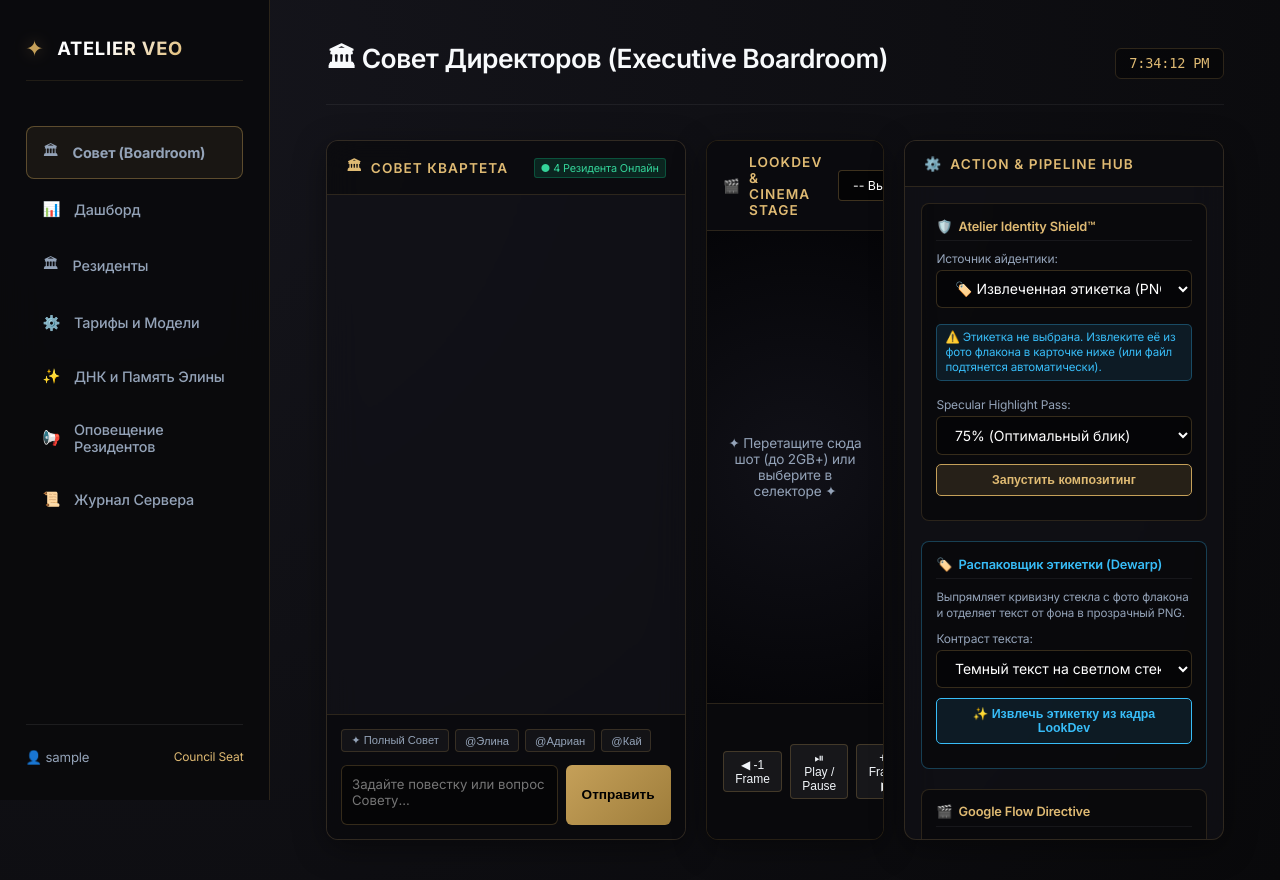
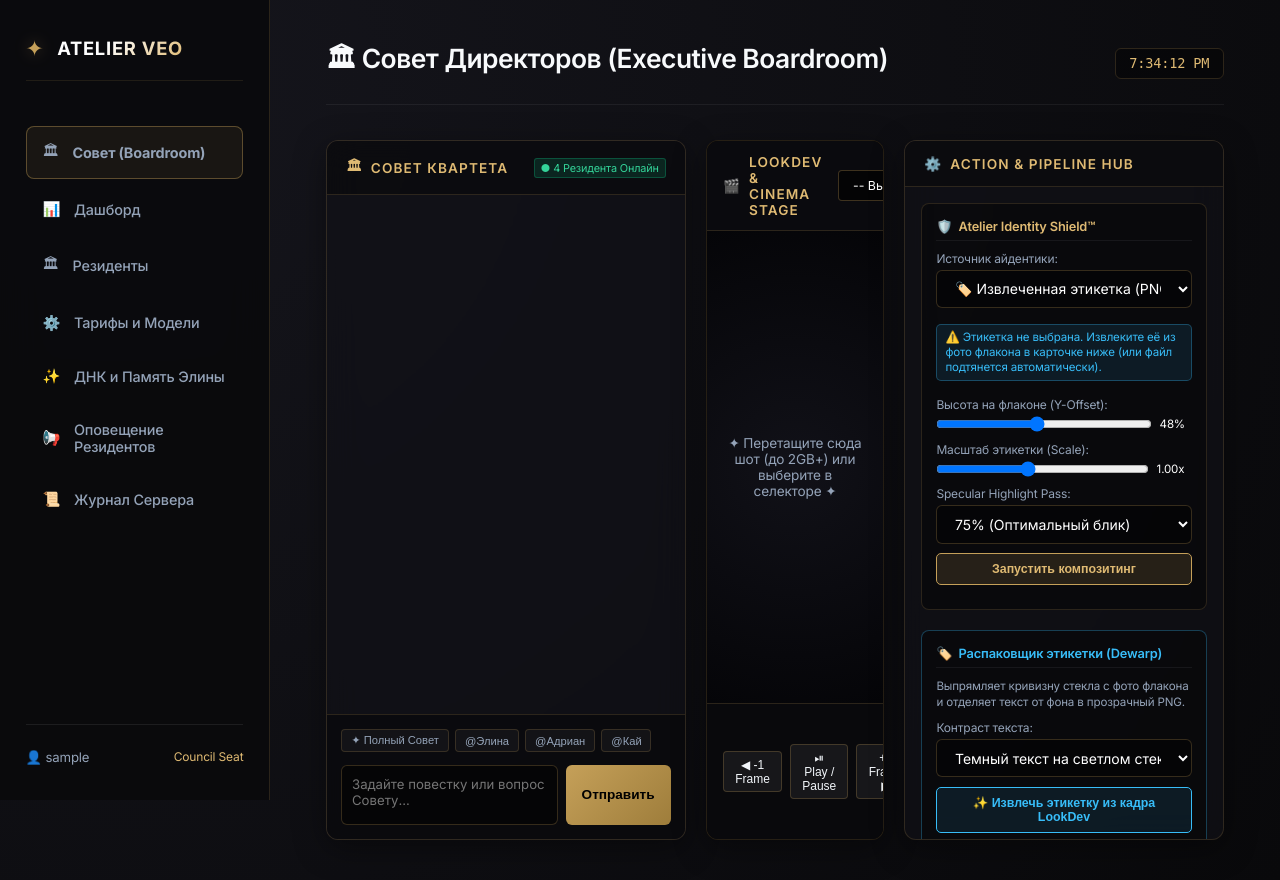
Before and after one commit to sevlani787/atelier-veo-elina, a FastAPI app: template admin/templates/boardroom.html in a window 1280 px wide. Run offline with FastAPI, Linux system fonts and the light colour scheme; the template is opened without the code that fills it: most values are stand-ins (such as "Sample title", 1, 10 or a date in 2020).

Commit message:
feat(boardroom): spatial placement passport and reference-with-label controls in Identity Shield

```diff
--- a/admin/app.py
+++ b/admin/app.py
@@ -272,6 +272,9 @@ class ShieldRunRequest(BaseModel):
     media_path: str
     logo_text: str = "SHIKŨMO"
     label_image: Optional[str] = None
+    reference_with_label: Optional[str] = None
+    y_offset: Optional[float] = None
+    scale: float = 1.0
     curvature: float = 0.25
     specular: float = 0.75
 
@@ -335,6 +338,12 @@ async def boardroom_run_shield(payload: ShieldRunRequest, username: str = Depend
     ]
     if payload.label_image and os.path.exists(payload.label_image):
         cmd.extend(["--label-image", str(payload.label_image)])
+    if payload.reference_with_label and os.path.exists(payload.reference_with_label):
+        cmd.extend(["--reference-with-label", str(payload.reference_with_label)])
+    if payload.y_offset is not None:
+        cmd.extend(["--y-offset", str(payload.y_offset)])
+    if payload.scale != 1.0:
+        cmd.extend(["--scale", str(payload.scale)])
 
     try:
         proc = subprocess.run(cmd, capture_output=True, text=True, timeout=120)
@@ -370,6 +379,13 @@ async def boardroom_extract_label(payload: ExtractLabelRequest, username: str =
         proc = subprocess.run(cmd, capture_output=True, text=True, timeout=60)
         if proc.returncode == 0:
             clean_ref_file = output_dir / f"clean_ref_{input_path.stem}.jpg"
+            profile_file = output_dir / f"profile_{input_path.stem}.json"
+            profile_data = None
+            if profile_file.exists():
+                try:
+                    profile_data = json.loads(profile_file.read_text(encoding="utf-8"))
+                except Exception:
+                    pass
             return JSONResponse(content={
                 "status": "success",
                 "output_file": output_file.name,
@@ -377,7 +393,12 @@ async def boardroom_extract_label(payload: ExtractLabelRequest, username: str =
                 "preview_url": f"/media_stream?path={str(output_file)}",
                 "clean_ref_file": clean_ref_file.name if clean_ref_file.exists() else None,
                 "clean_ref_path": str(clean_ref_file) if clean_ref_file.exists() else None,
-                "clean_ref_url": f"/media_stream?path={str(clean_ref_file)}" if clean_ref_file.exists() else None
+                "clean_ref_url": f"/media_stream?path={str(clean_ref_file)}" if clean_ref_file.exists() else None,
+                "profile_file": profile_file.name if profile_file.exists() else None,
+                "profile_path": str(profile_file) if profile_file.exists() else None,
+                "profile_data": profile_data,
+                "reference_packshot_path": str(input_path),
+                "reference_packshot_name": input_path.name
             })
         else:
             return JSONResponse(content={"status": "error", "detail": proc.stderr or proc.stdout})
--- a/admin/templates/boardroom.html
+++ b/admin/templates/boardroom.html
@@ -552,6 +552,27 @@
                     </div>
                 </div>
 
+                <div id="shield-spatial-badge" style="display:none; font-size:0.7rem; color:#10b981; background:rgba(16,185,129,0.1); padding:4px 7px; border-radius:4px; border:1px solid rgba(16,185,129,0.25); margin: 0.35rem 0; line-height: 1.3;">
+                    📍 <b>Референс позиции:</b> <span id="spatial-ref-name">-</span><br>
+                    <span>Высота Y: <b id="spatial-y-val">48%</b> | Ширина: <b id="spatial-w-val">60%</b></span>
+                </div>
+
+                <div class="param-row">
+                    <span class="param-label">Высота на флаконе (Y-Offset):</span>
+                    <div style="display: flex; gap: 0.5rem; align-items: center; flex: 1;">
+                        <input type="range" id="shield-y-offset" min="20" max="80" value="48" style="flex: 1;" oninput="document.getElementById('shield-y-val-disp').textContent = this.value + '%'">
+                        <span id="shield-y-val-disp" style="font-size: 0.72rem; color: #fff; width: 32px;">48%</span>
+                    </div>
+                </div>
+
+                <div class="param-row">
+                    <span class="param-label">Масштаб этикетки (Scale):</span>
+                    <div style="display: flex; gap: 0.5rem; align-items: center; flex: 1;">
+                        <input type="range" id="shield-scale" min="70" max="140" value="100" style="flex: 1;" oninput="document.getElementById('shield-scale-val-disp').textContent = (this.value / 100).toFixed(2) + 'x'">
+                        <span id="shield-scale-val-disp" style="font-size: 0.72rem; color: #fff; width: 35px;">1.00x</span>
+                    </div>
+                </div>
+
                 <div class="param-row">
                     <span class="param-label">Specular Highlight Pass:</span>
                     <select id="shield-specular">
@@ -563,6 +584,7 @@
                 <button class="card-btn" onclick="runShieldAction()">Запустить композитинг</button>
                 <div id="shield-status" style="font-size: 0.7rem; color: var(--text-dim);"></div>
                 <input type="hidden" id="shield-custom-label" value="">
+                <input type="hidden" id="shield-ref-packshot" value="">
             </div>
 
             <!-- Card 2: Flacon Label Extractor (From Bottle Photo) -->
@@ -932,6 +954,8 @@
     }
 
     let extractedMasterLabelPath = null;
+    let extractedProfileData = null;
+    let extractedRefPackshot = null;
 
     // Extractor Action: Extract Label from LookDev Stage
     async function extractLabelFromCurrentStage() {
@@ -958,6 +982,9 @@
             const res = await resp.json();
             if (res.status === 'success') {
                 extractedMasterLabelPath = res.output_path;
+                extractedProfileData = res.profile_data;
+                extractedRefPackshot = res.reference_packshot_path;
+
                 statusDiv.innerHTML = `✅ Извлечено: <b>${res.output_file}</b>`;
                 previewImg.src = res.preview_url + '&t=' + Date.now();
                 previewBox.style.display = 'block';
@@ -1004,6 +1031,21 @@
         badge.style.color = '#34d399';
         badge.innerHTML = `✅ <b>Подключена этикетка:</b> ${fname} (Alpha 300+ DPI)`;
 
+        // Apply Spatial Placement Profile from Original Reference Packshot
+        if (extractedProfileData) {
+            const spatialBadge = document.getElementById('shield-spatial-badge');
+            spatialBadge.style.display = 'block';
+            document.getElementById('spatial-ref-name').textContent = extractedProfileData.original_packshot_name || 'Пакшот';
+            const yPercent = Math.round(extractedProfileData.rel_center_y * 100);
+            const wPercent = Math.round(extractedProfileData.rel_width * 100);
+            document.getElementById('spatial-y-val').textContent = yPercent + '%';
+            document.getElementById('spatial-w-val').textContent = wPercent + '%';
+
+            document.getElementById('shield-y-offset').value = yPercent;
+            document.getElementById('shield-y-val-disp').textContent = yPercent + '%';
+            document.getElementById('shield-ref-packshot').value = extractedRefPackshot || '';
+        }
+
         // Visual cue
         const card = document.getElementById('card-identity-shield');
         if (card) {
@@ -1031,15 +1073,22 @@
             return;
         }
 
-        statusDiv.innerHTML = '⚙️ Запущен Identity Shield™...';
+        statusDiv.innerHTML = '⚙️ Запущен Identity Shield™ с контролем геометрии...';
 
         try {
+            const yOffsetVal = parseFloat(document.getElementById('shield-y-offset').value) / 100.0;
+            const scaleVal = parseFloat(document.getElementById('shield-scale').value) / 100.0;
+            const refPackshot = document.getElementById('shield-ref-packshot').value;
+
             const payload = {
                 media_path: mediaPath,
                 logo_text: logo,
                 label_image: (mode === 'extracted') ? customLabel : null,
+                reference_with_label: refPackshot || null,
+                y_offset: yOffsetVal,
+                scale: scaleVal,
                 curvature: 0.25,
-                specular: 0.75
+                specular: parseFloat(document.getElementById('shield-specular').value) / 100.0
             };
             const resp = await fetch('/api/boardroom/run_shield', {
                 method: 'POST',
```
